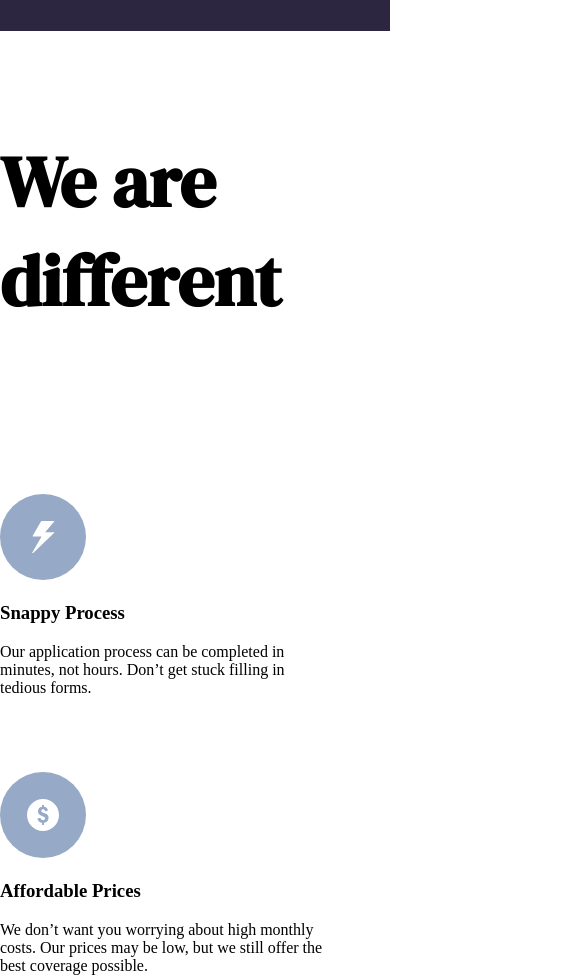
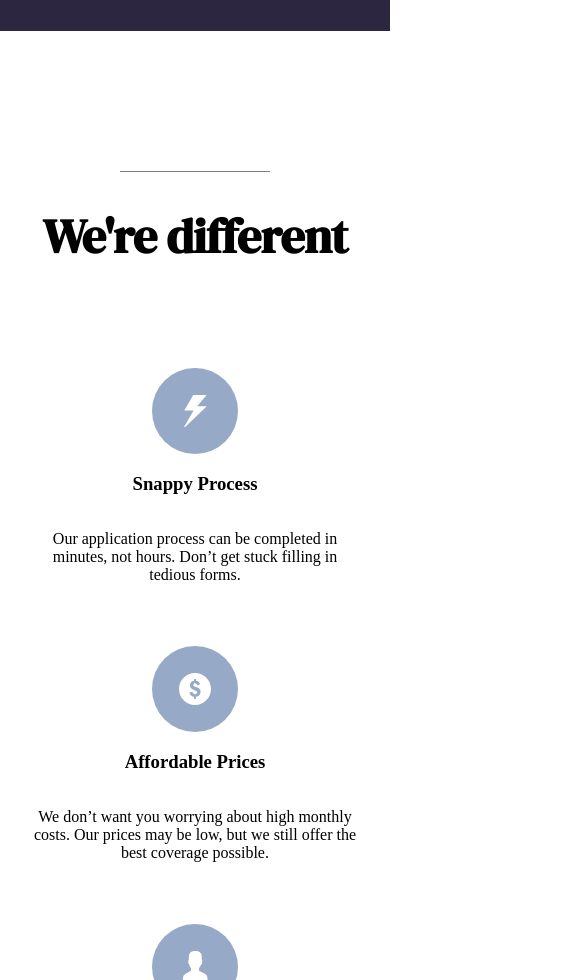
Before and after one commit to ExploryKod/Insure-landing-page-challenge, a plain HTML site: page index.html in a window 390 px wide. Shown: the part 1020-2000 px from the top of the page, 585 px wide, since content can reach past the window. Drawn offline with Linux system fonts and the light colour scheme.

Commit message:
feats: center second section - on responsive.css

```diff
--- a/index.html
+++ b/index.html
@@ -65,29 +65,30 @@
         <div id=line-2></div>
         <h2>We are different</h2>
       </section>
+      <section class="second-section-title-mobile">
+        <div id=line-resp-2></div>
+        <h2>We're different</h2>
+      </section>
       <section id="icon-articles">
         <article>
           <img src="images/icon-snappy-process.svg" alt="snappy process icon">
           <h3>Snappy Process</h3>
-
-          Our application process can be completed in minutes, not hours. Don’t get
-          stuck filling in tedious forms.
+          <p>Our application process can be completed in minutes, not hours. Don’t get
+            stuck filling in tedious forms.</p>
         </article>
 
         <article>
           <img src="images/icon-affordable-prices.svg" alt="affordable price icon">
           <h3>Affordable Prices</h3>
-
-          We don’t want you worrying about high monthly costs. Our prices may be low,
-          but we still offer the best coverage possible.
+          <p>We don’t want you worrying about high monthly costs. Our prices may be low,
+            but we still offer the best coverage possible.</p>
         </article>
 
         <article>
           <img src="images/icon-people-first.svg" alt="people first icon">
           <h3>People First</h3>
-
-          Our plans aren’t full of conditions and clauses to prevent payouts. We make
-          sure you’re covered when you need it.
+          <p>Our plans aren’t full of conditions and clauses to prevent payouts. We make
+            sure you’re covered when you need it.</p>
         </article>
       </section>
     </section>
--- a/style/responsive.css
+++ b/style/responsive.css
@@ -2,7 +2,9 @@
 
 @media screen and (max-width:425px) {
 
-    .bg-intro-left-form {
+    .bg-intro-left-form,
+    .bg-intro-right-form,
+    .bg-third-section-form {
         display: none;
     }
 
@@ -64,7 +66,7 @@
         grid-column: 1;
         display: grid;
         grid-template-columns: auto;
-        grid-template-rows: 3fr 4fr auto;
+        grid-template-rows: 3fr 3.4fr auto;
     }
 
     #line {
@@ -140,9 +142,10 @@
     /* SECOND SECTION - MOBILE 425px */
 
     #second-section {
-        margin-top: 100px;
+        margin-top: 140px;
         grid-row: 2;
         min-width: 100vw;
+        max-width: 100vw;
         display: flex;
         flex-direction: column;
         justify-content: space-between;
@@ -153,11 +156,32 @@
         height: 1px;
     }
 
-    .second-section-title h2 {
-        height: 30vh;
-        width: 75vw;
+    .second-section-title {
+        display: none;
+    }
+
+    .second-section-title-mobile {
+        position: relative;
+        display: block;
+    }
+
+    #line-resp-2 {
+        display: block;
+        height: 1px;
+        width: 150px;
+        margin: 0 auto;
+        margin-bottom: 40px;
+        background-color: var(--neutral-dark-grayish);
+    }
+
+    .second-section-title-mobile h2 {
+        height: auto;
+        width: 100vw;
         margin: 0;
-        font-size: 72px;
+        text-align: center;
+        font-size: 48px;
+        line-height: 48px;
+        letter-spacing: -0.67px;
         font-family: var(--headings-fonts);
         margin-bottom: 80px;
     }
@@ -168,7 +192,7 @@
         display: flex;
         flex-direction: column;
         justify-content: space-evenly;
-        align-items: start;
+        align-items: center;
         justify-items: center;
 
     }
@@ -176,7 +200,14 @@
     #icon-articles article {
         width: 327px;
         height: 250px;
+        display: flex;
+        flex-direction: column;
+        align-items: center;
+        justify-items: center;
+    }
 
+    #icon-articles article p {
+        text-align: center;
     }
 
     /* Main - third section */
@@ -184,7 +215,7 @@
     #third-section {
         grid-column: 1;
         grid-row: 3;
-
+        margin-top: 140px;
         display: flex;
         flex-direction: column;
         align-items: center;
@@ -210,7 +241,7 @@
     }
 
     #third-section-text div:nth-of-type(1) {
-        width: 100%;
+        width: 90%;
         height: auto;
         text-align: center;
         position: relative;
@@ -219,7 +250,7 @@
     }
 
     #third-section-text h2 {
-        font-size: 24px;
+        font-size: 40px;
         line-height: 1.5;
         letter-spacing: -0.56px;
         font-family: var(--headings-fonts);
@@ -237,15 +268,17 @@
 
 
     footer {
+        margin-top: 140px;
         grid-row: 3;
         grid-column: 1;
         align-self: start;
         display: flex;
         flex-direction: column;
+        background-color: var(--neutral-light-grey);
     }
 
     #footer-nav-1 {
-
+        margin-top: 88px;
         display: grid;
         grid-template-rows: 1fr 32px 1fr;
         grid-template-columns: 375px;
--- a/style/second-section.css
+++ b/style/second-section.css
@@ -17,6 +17,10 @@
 
     grid-row: 2;
     grid-column: 2 / span 3;
+}
+
+.second-section-title-mobile {
+    display: none;
 }
 
 .second-section-title {
--- a/style/variables.css
+++ b/style/variables.css
@@ -3,17 +3,17 @@
 
 :root {
     --primary-dark-violet: rgb(45, 38, 64);
-    --primary-dark-violet-transparent: rgba(45, 38, 64,0.5);
-    --primary-greyish-blue: hsl(216, 30%, 68%);
+    --primary-dark-violet-transparent: rgba(45, 38, 64, 0.5);
+    --primary-greyish-blue: rgb(149, 169, 198);
 
     --neutral-dark-violet: hsl(270, 9%, 17%);
     --neutral-dark-grayish: hsl(273, 4%, 51%);
     --neutral-light-grey: hsl(0, 0%, 98%);
 
-    --white-focus-btn:hsl(0,100%,100%);
+    --white-focus-btn: hsl(0, 100%, 100%);
 
-    --headings-fonts:'DM Serif Display', serif;
-    --body-fonts:'Karla', sans-serif;
+    --headings-fonts: 'DM Serif Display', serif;
+    --body-fonts: 'Karla', sans-serif;
 
 
 
```
